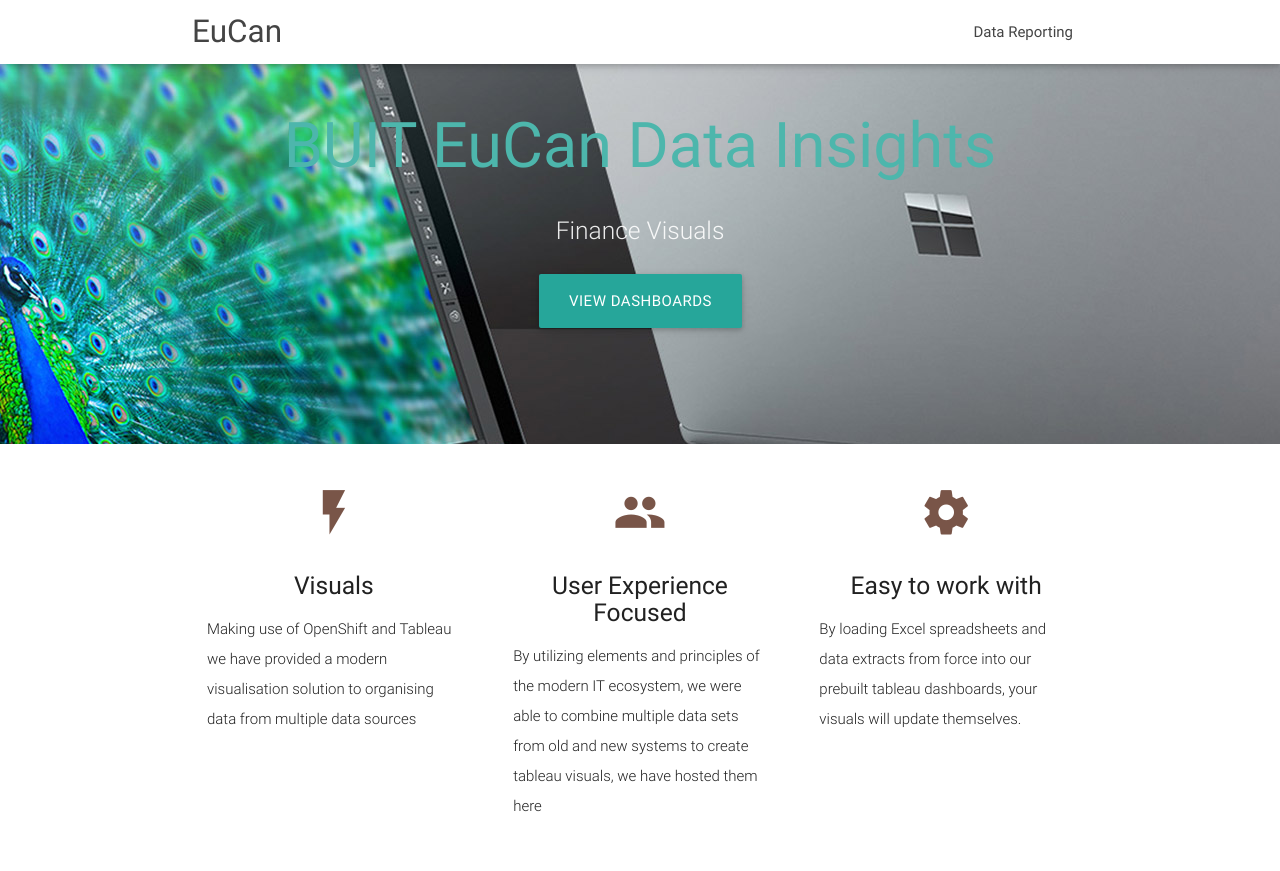
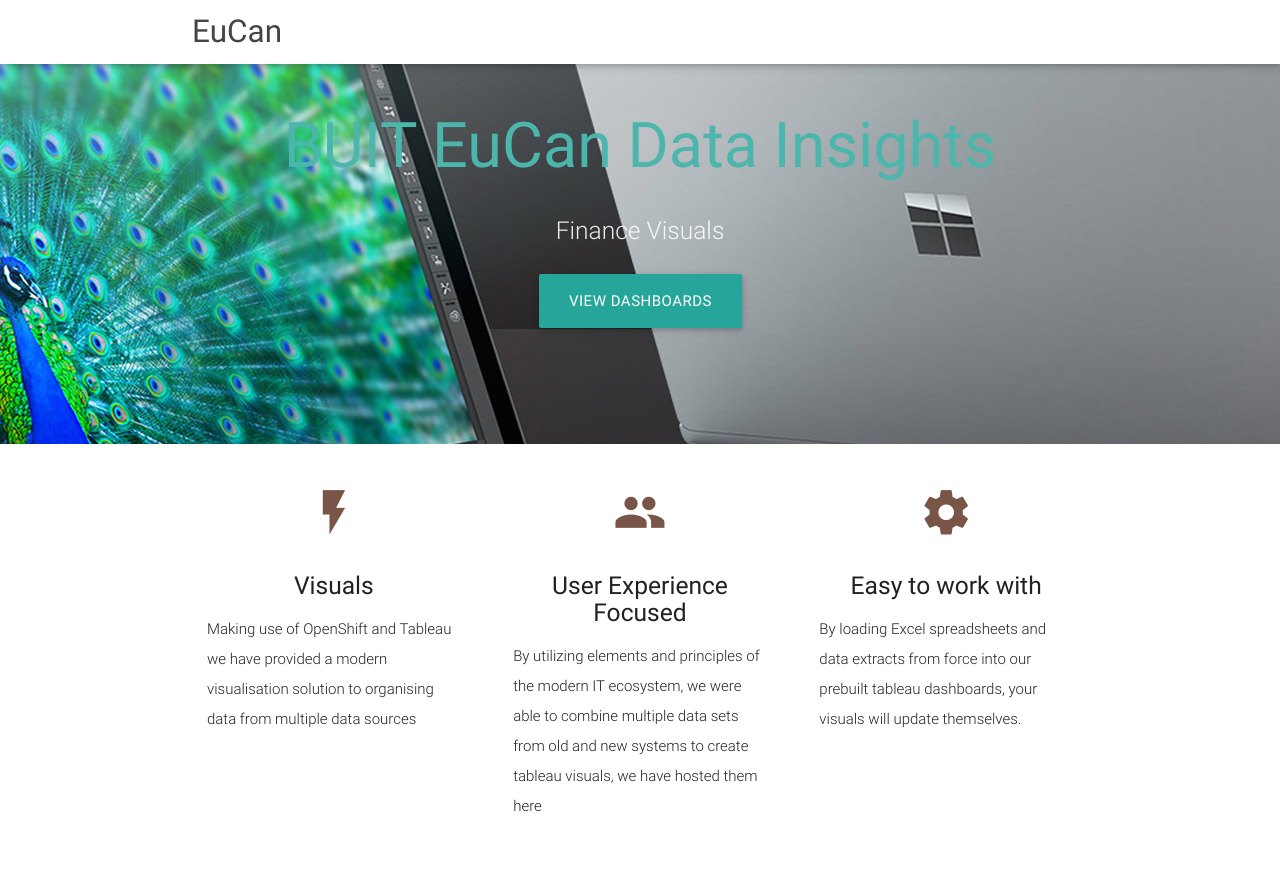
Before and after one commit to ThomasGriffinx/test, a PHP site: page / in a window 1280 px wide. Run offline with PHP 8.4, Linux system fonts and the light colour scheme; some libraries are stand-ins or nearby versions.

Commit message:
Update index.php

```diff
--- a/index.php
+++ b/index.php
@@ -14,9 +14,7 @@
   <nav class="white" role="navigation">
     <div class="nav-wrapper container">
       <a id="logo-container" href="#" class="brand-logo">EuCan</a>
-      <ul class="right hide-on-med-and-down">
-        <li><a href="#">Data Reporting</a></li>
-      </ul>
+
 
       <a href="#" data-activates="nav-mobile" class="button-collapse"><i class="material-icons">Menu</i></a>
     </div>
```
